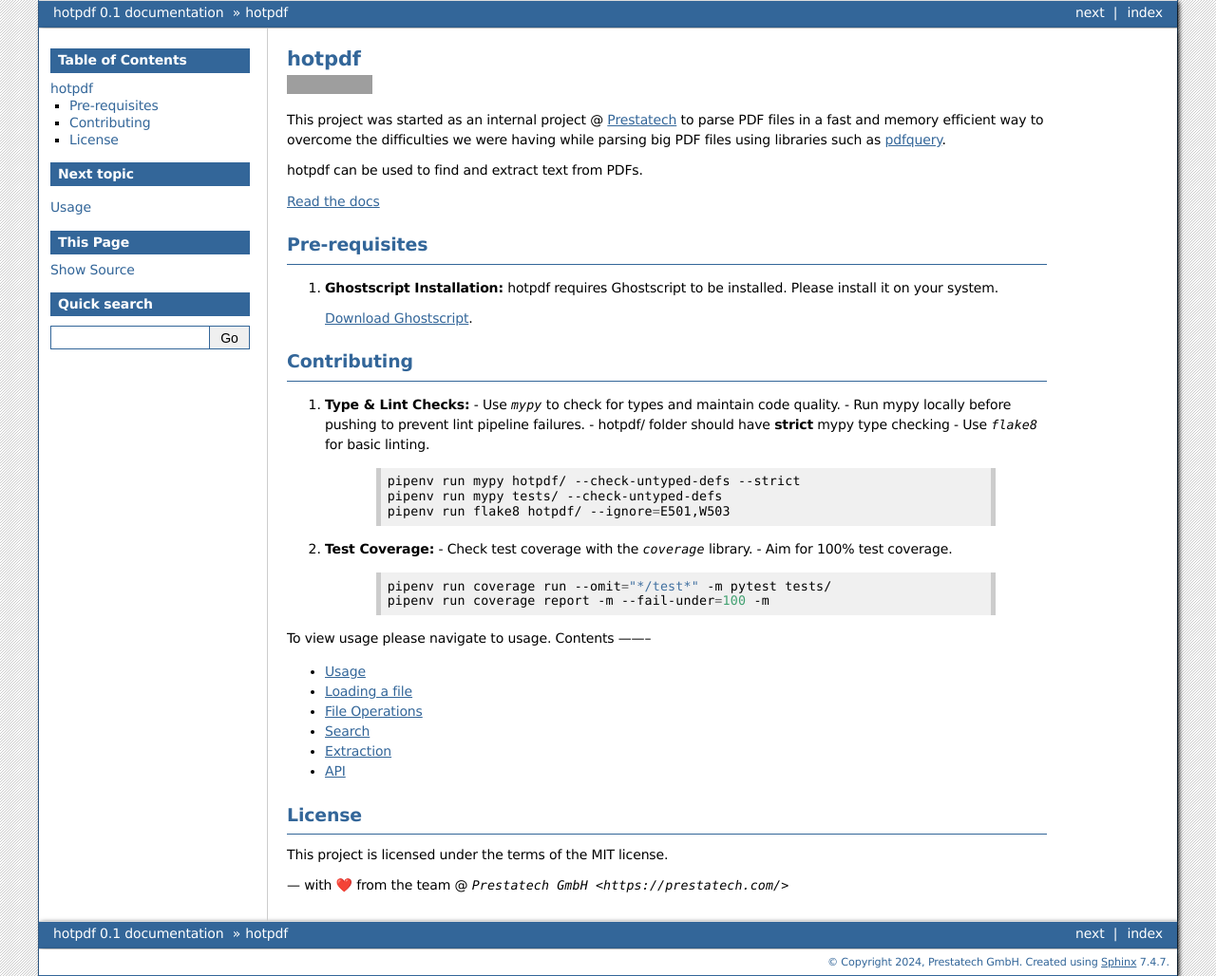
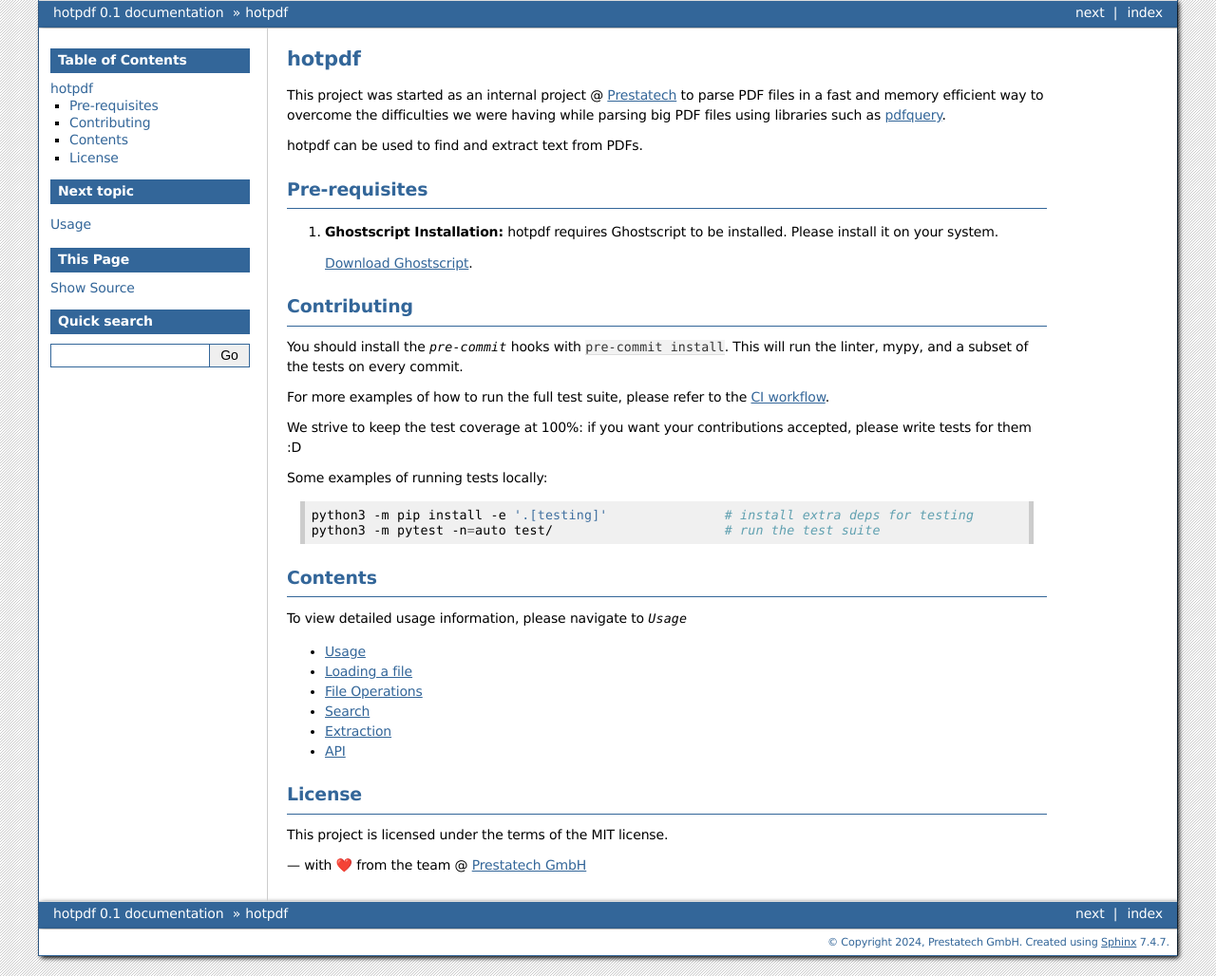
Before and after one commit to weareprestatech/hotpdf, a Sphinx documentation site: the page built from docs/source/index.rst, in a window 1280 px wide. Shown: the whole page at 95% size. Built offline with Sphinx 7.4.7, drawn with Linux system fonts in a browser that asks for light colours; grey boxes are pictures that could not be loaded.

Commit message:
chore: Cleanup docs

```diff
--- a/docs/source/conf.py
+++ b/docs/source/conf.py
@@ -26,6 +26,7 @@
     "sphinx.ext.autosummary",
     "sphinx.ext.intersphinx",
     "sphinx.ext.napoleon",
+    "sphinx.ext.autosectionlabel",
 ]
 
 intersphinx_mapping = {
--- a/docs/source/index.rst
+++ b/docs/source/index.rst
@@ -5,14 +5,10 @@
 
 hotpdf
 ======
-.. image:: https://github.com/weareprestatech/hotpdf/actions/workflows/python-app.yml/badge.svg
-    :target: https://github.com/weareprestatech/hotpdf/actions/workflows/python-app.yml
 
 This project was started as an internal project @ `Prestatech <http://prestatech.com/>`_ to parse PDF files in a fast and memory efficient way to overcome the difficulties we were having while parsing big PDF files using libraries such as `pdfquery <https://github.com/jcushman/pdfquery>`_.
 
 hotpdf can be used to find and extract text from PDFs.
-
-`Read the docs <#>`_
 
 Pre-requisites
 --------------
@@ -25,30 +21,23 @@
 Contributing
 ------------
 
-1. **Type & Lint Checks:**
-   - Use `mypy` to check for types and maintain code quality.
-   - Run mypy locally before pushing to prevent lint pipeline failures.
-   - hotpdf/ folder should have **strict** mypy type checking
-   - Use `flake8` for basic linting.
+You should install the `pre-commit` hooks with ``pre-commit install``. This will run the linter, mypy, and a subset of the tests on every commit.
 
-    .. code-block:: bash
+For more examples of how to run the full test suite, please refer to the `CI workflow <https://github.com/weareprestatech/hotpdf/blob/main/.github/workflows/test.yml>`_.
 
-        pipenv run mypy hotpdf/ --check-untyped-defs --strict
-        pipenv run mypy tests/ --check-untyped-defs
-        pipenv run flake8 hotpdf/ --ignore=E501,W503
+We strive to keep the test coverage at 100%: if you want your contributions accepted, please write tests for them :D
 
-2. **Test Coverage:**
-   - Check test coverage with the `coverage` library.
-   - Aim for 100% test coverage.
+Some examples of running tests locally:
 
-    .. code-block:: bash
+.. code-block:: bash
 
-        pipenv run coverage run --omit="*/test*" -m pytest tests/
-        pipenv run coverage report -m --fail-under=100 -m
+   python3 -m pip install -e '.[testing]'               # install extra deps for testing
+   python3 -m pytest -n=auto test/                      # run the test suite
 
-To view usage please navigate to usage.
 Contents
---------
+--------------
+
+To view detailed usage information, please navigate to `Usage`
 
 .. toctree::
 
@@ -61,4 +50,4 @@
 This project is licensed under the terms of the MIT license.
 
 ---
-with ❤️ from the team @ `Prestatech GmbH <https://prestatech.com/>`
+with ❤️ from the team @ `Prestatech GmbH <https://prestatech.com/>`_
```
Also changed, not shown: README.md (+5 -20 lines).
